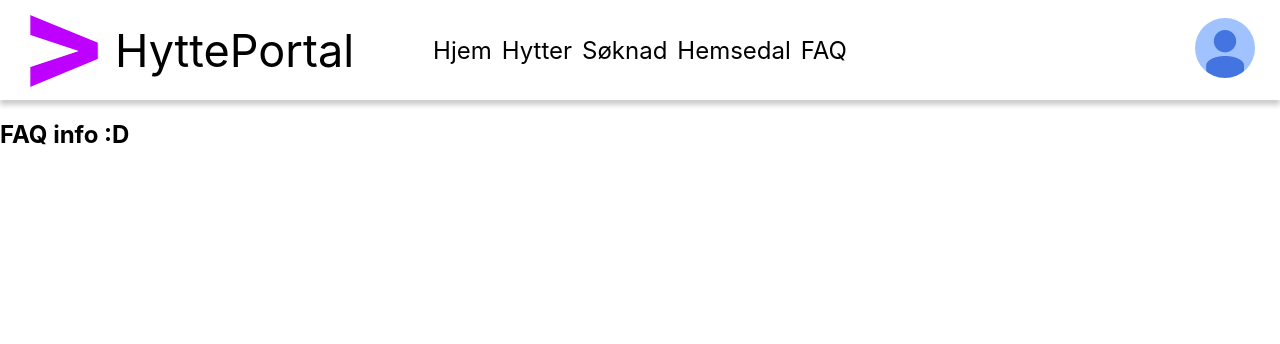
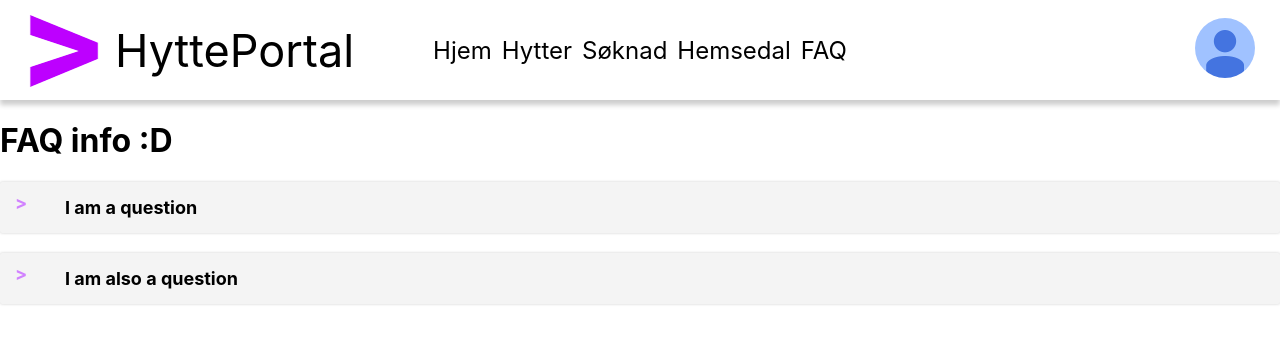
Before and after one commit to oyvind0402/AppForHyttegruppen, a React (Create React App) app in the folder frontend/: page /faq in a window 1280 px wide. Shown: the top 344 px of the page. Built offline with nearby package versions, Linux system fonts and the light colour scheme.

Commit message:
FAQ Component functional might be done?

```diff
--- a/frontend/src/components/FAQ/FAQ.js
+++ b/frontend/src/components/FAQ/FAQ.js
@@ -1,16 +1,53 @@
-import { useContext } from 'react';
+import { useContext, useState } from 'react';
 
 import LoginContext from '../../LoginContext/login-context';
+import FAQ_Question from '../Reusable/FAQ_Question/FAQ_Question';
 
 const FAQ = () => {
   const loginContext = useContext(LoginContext);
-
   const loggedIn = loginContext.loggedIn;
 
+  const [FAQElements, setFAQElements] = useState([
+    {
+      question: 'I am a question',
+      anwser: 'i am an anwser',
+      open: false,
+    },
+    {
+      question: 'I am also a question',
+      anwser: 'i am also an anwser',
+      open: false,
+    },
+  ]);
+
+  //If you press one of the questions the one that is already open will close
+  const toggleFAQ = (index) => {
+    setFAQElements(
+      FAQElements.map((FAQ, i) => {
+        if (i === index) {
+          FAQ.open = !FAQ.open;
+        } else {
+          FAQ.open = false;
+        }
+        return FAQ;
+      })
+    );
+  };
+
   return (
-    <section>
+    <>
       <h1>FAQ info :D</h1>
-    </section>
+      <div className="FAQs">
+        {FAQElements.map((faq, index) => (
+          <FAQ_Question
+            key={index}
+            faq={faq}
+            index={index}
+            toggleFAQ={(index) => toggleFAQ(index)}
+          />
+        ))}
+      </div>
+    </>
   );
 };
 
--- /dev/null
+++ b/frontend/src/components/Reusable/FAQ_Question/FAQ_Question.css
@@ -0,0 +1,64 @@
+.FAQ {
+  margin: 20px 0 20px 0;
+  padding: 15px;
+  background-color: #f4f4f4;
+  border-radius: 2px;
+  border: 1px #c4c4c4;
+  box-shadow: 0px 0px 3px rgba(0, 0, 0, 0.2);
+}
+
+.FAQs .FAQ .FAQ-question {
+  position: relative;
+  font-size: 18px;
+  font-weight: 750;
+
+  padding-left: 50px;
+
+  transition-delay: 450ms;
+  transition: all 1s ease;
+}
+
+.FAQs .FAQ .FAQ-question::after {
+  content: '>';
+
+  /*Instead of the content we can use the logo right here*/
+  /*
+    background-image: url('');
+	background-position: center;
+	background-size: contain;
+	background-repeat: no-repeat;
+  */
+
+  position: absolute;
+  top: 50%;
+  left: 0px;
+  transform: translateY(-50%);
+  width: 30px;
+  height: 30px;
+
+  color: #d182ff;
+  font-weight: bold;
+
+  transition: all 0.65s ease;
+}
+
+.FAQs .FAQ.open .FAQ-question::after {
+  transform: translateY(-40%) rotate(90deg);
+}
+
+.FAQs .FAQ .FAQ-answer {
+  padding-left: 50px;
+  opacity: 0;
+  max-height: 0;
+  overflow-y: hidden;
+  transition: all 0.4s ease;
+}
+
+.FAQs .FAQ.open .FAQ-question {
+  margin-bottom: 15px;
+}
+
+.FAQs .FAQ.open .FAQ-answer {
+  max-height: 300px;
+  opacity: 1;
+}
--- /dev/null
+++ b/frontend/src/components/Reusable/FAQ_Question/FAQ_Question.js
@@ -0,0 +1,18 @@
+import { useState } from 'react';
+import './FAQ_Question.css';
+
+const FAQ_Question = (props) => {
+  return (
+    <>
+      <div
+        className={'FAQ ' + (props.faq.open ? 'open' : 'closed')}
+        onClick={() => props.toggleFAQ(props.index)}
+      >
+        <div className="FAQ-question">{props.faq.question}</div>
+        <div className="FAQ-answer">{props.faq.anwser}</div>
+      </div>
+    </>
+  );
+};
+
+export default FAQ_Question;
```
